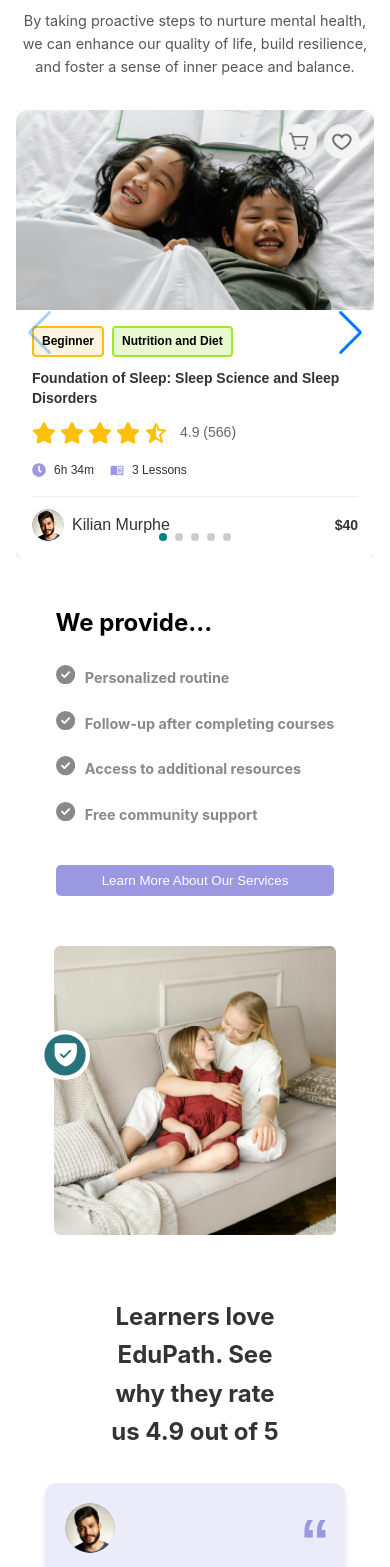
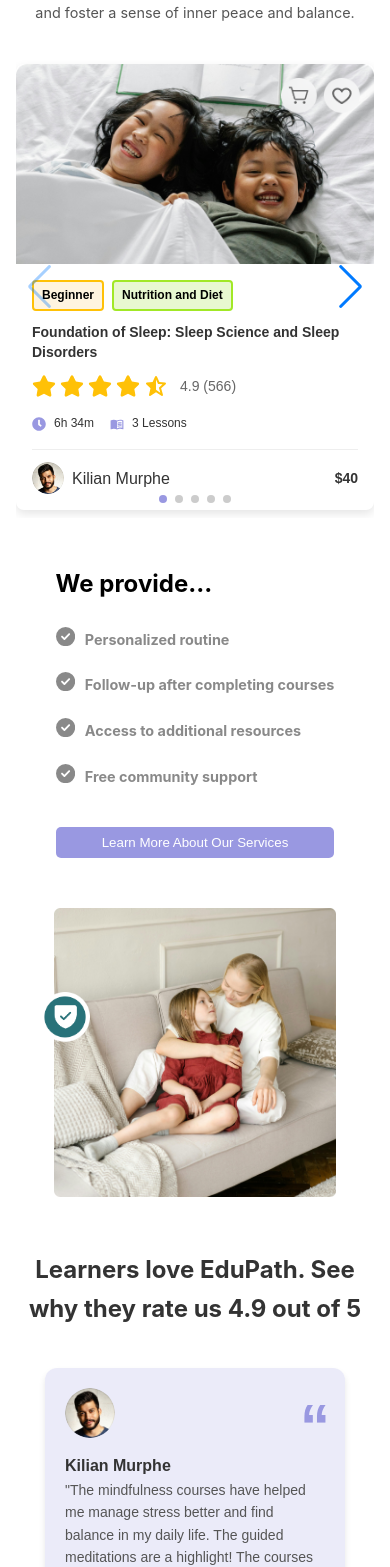
Before and after one commit to NaimoonJannat/pinemesh-task, a Next.js app: page / in a window 390 px wide. Shown: the part 1490-3057 px from the top of the page. Built offline with nearby package versions, Linux system fonts and the light colour scheme.

Commit message:
Testimonial design fixed

```diff
--- a/src/app/page.js
+++ b/src/app/page.js
@@ -10,8 +10,8 @@ export default function Home() {
       <div className="main">
  <PopularCourses />
  <Accordion />
- <Testimonial />
    </div>
+   <Testimonial />
     </div>
 
 
--- a/src/components/Testimonial/Testimonial.css
+++ b/src/components/Testimonial/Testimonial.css
@@ -6,40 +6,20 @@
   .section-header {
     text-align: center;
     margin-bottom: 2rem;
-    text-align: center;
   }
 
   .section-header h2 {
-    width: 50%;
-    font-size: 2rem;
+    width: 100%;
+    font-size: 1.8rem;
     font-weight: bold;
-    margin: 0.5rem auto;
+    margin: 0 auto;
     color: #333;
   }
 
-
-  .swiper-container {
-    position: relative;
-  }
-
-  .swiper-container .swiper-button-prev,
-  .swiper-container .swiper-button-next {
-    top: -30px;
-    color: #008080;
-    background-color: #fff;
-    border: 1px solid #ddd;
-    border-radius: 50%;
-    width: 40px;
-    height: 40px;
+  .swiper-slide {
     display: flex;
     justify-content: center;
-    align-items: center;
-  }
-
-  .swiper-container .swiper-button-prev:hover,
-  .swiper-container .swiper-button-next:hover {
-    background-color: #008080;
-    color: #fff;
+    padding: 1rem 0; /* Added padding for consistent spacing */
   }
 
   .swiper-pagination {
@@ -52,12 +32,7 @@
   }
 
   .swiper-pagination-bullet-active {
-    background-color: #008080;
-  }
-
-  .swiper-slide {
-    display: flex;
-    justify-content: center;
+    background-color: var(--secondary-color);
   }
 
   @media (max-width: 768px) {
@@ -65,14 +40,7 @@
       font-size: 1.5rem;
     }
 
-    .section-header p {
-      font-size: 0.9rem;
-    }
-
-    .swiper-container .swiper-button-prev,
-    .swiper-container .swiper-button-next {
-      top: -20px;
-      width: 30px;
-      height: 30px;
+    .swiper-slide {
+      padding: 0.5rem 0;
     }
   }
--- a/src/components/Testimonial/Testimonial.jsx
+++ b/src/components/Testimonial/Testimonial.jsx
@@ -2,12 +2,11 @@
 
 import React, { useEffect, useState } from "react";
 import { Swiper, SwiperSlide } from "swiper/react";
-import { Navigation, Pagination } from "swiper/modules";
+import { Pagination } from "swiper/modules";
 import "swiper/css";
-import "swiper/css/navigation";
 import "swiper/css/pagination";
-import "./Testimonial.css"
-import TestimonialCard from '../Cards/TestimonialCard';
+import "./Testimonial.css";
+import TestimonialCard from "../Cards/TestimonialCard";
 
 const Testimonial = () => {
   const [testimonials, setTestimonials] = useState([]);
@@ -25,24 +24,23 @@ const Testimonial = () => {
 
     fetchTestimonials();
   }, []);
+
   return (
     <div className="testimonials">
       <div className="section-header">
         <h2>Learners love EduPath. See why they rate us 4.9 out of 5</h2>
-
       </div>
       <Swiper
         slidesPerView={1}
         spaceBetween={20}
         breakpoints={{
-          640: { slidesPerView: 1.5 },
-          768: { slidesPerView: 2 },
-          1024: { slidesPerView: 3 },
-          1280: { slidesPerView: 4 },
+          640: { slidesPerView: 2 },
+          768: { slidesPerView: 3.5 },
+          1024: { slidesPerView: 4.5 },
+          1280: { slidesPerView: 5.5 },
         }}
-        navigation
         pagination={{ clickable: true }}
-        modules={[Navigation, Pagination]}
+        modules={[Pagination]}
       >
         {testimonials.map((testimonial) => (
           <SwiperSlide key={testimonial.id}>
```
Lines whose indentation alone changed are shown as unchanged.
